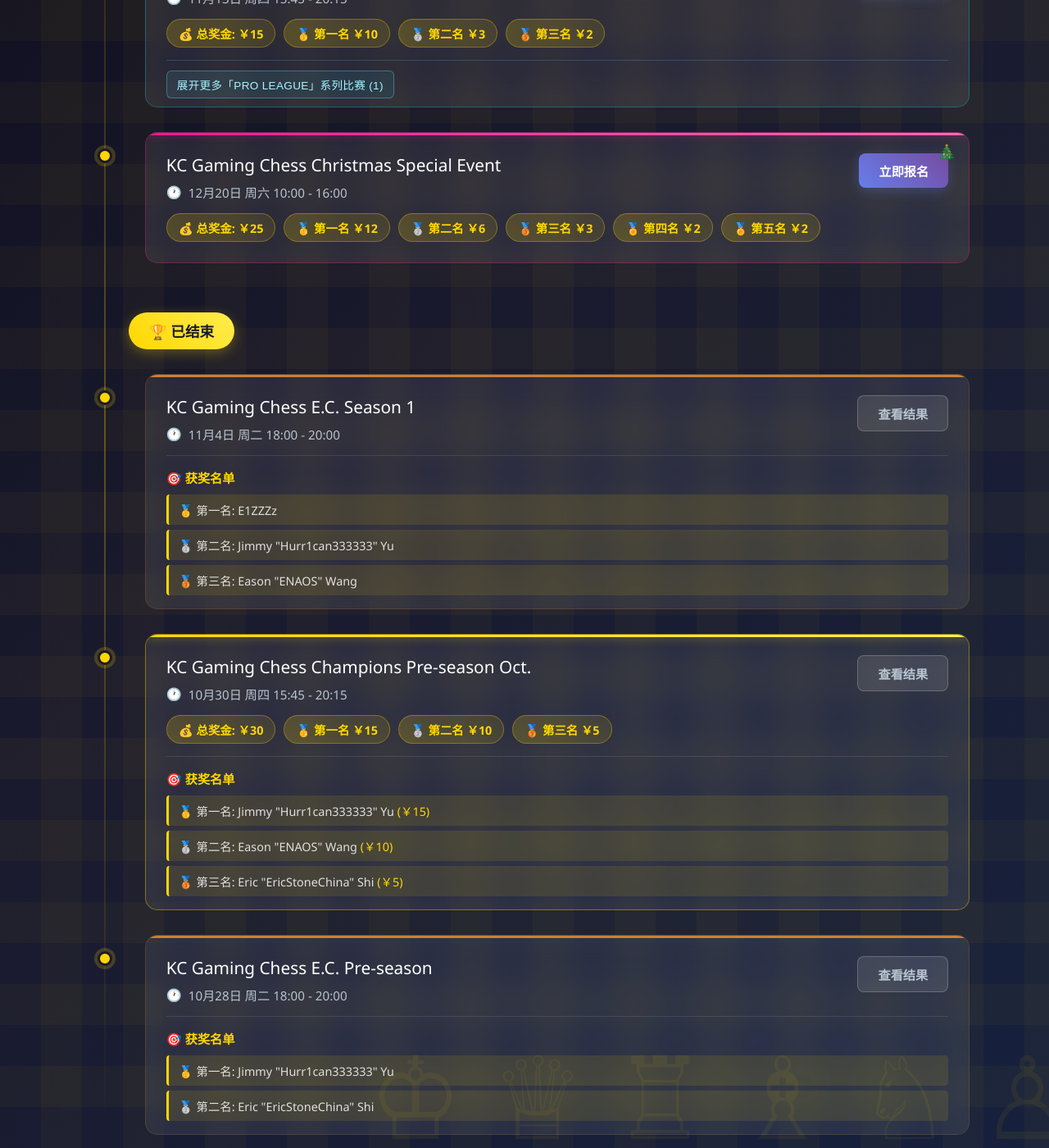
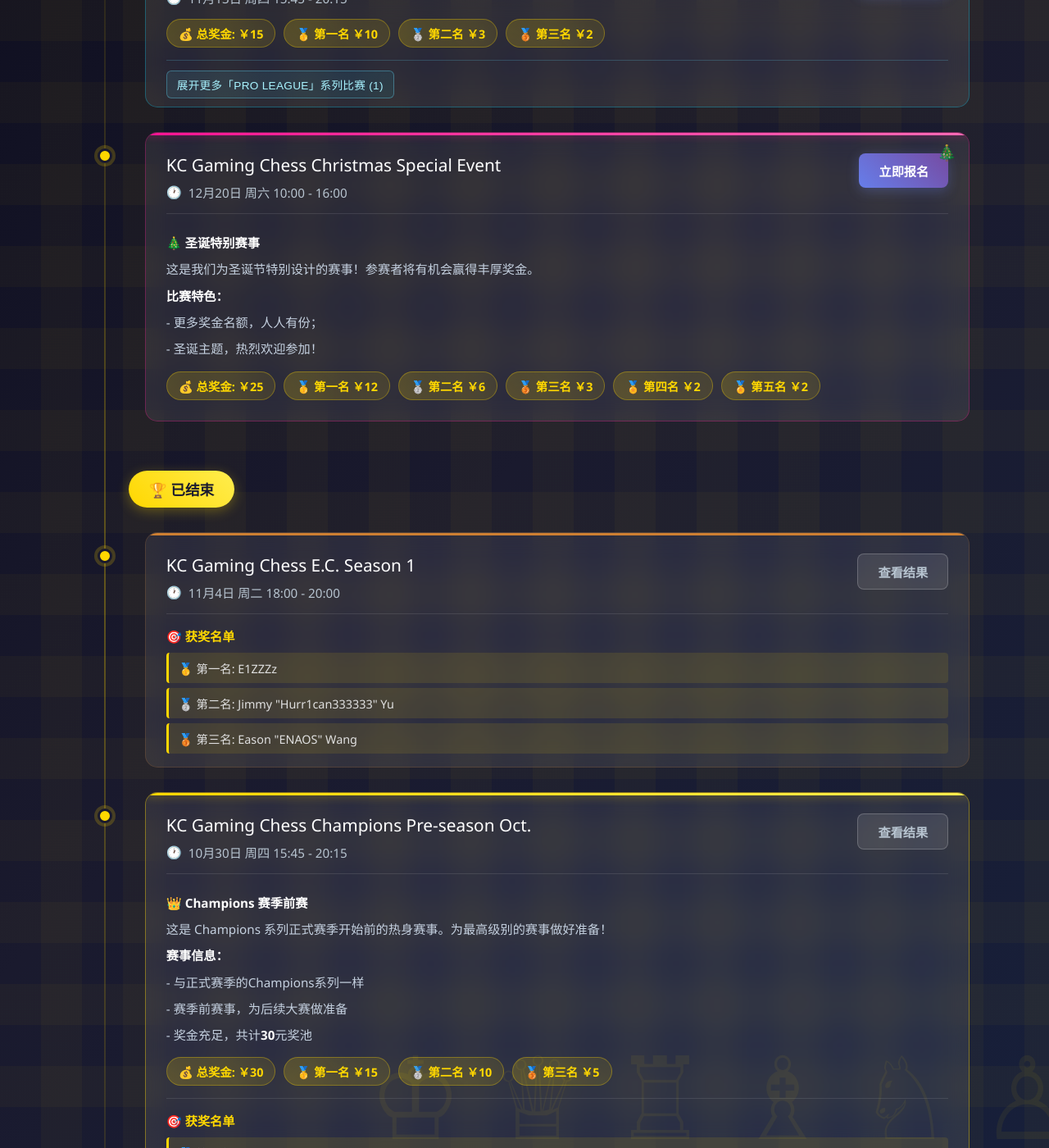
Before and after one commit to KCISEastCampus/Pages, a Jekyll site: the page built from chess.md, in a window 1280 px wide and 1400 px high, scrolled down 789 px. Shown: the whole window at 82% size. Built offline with Jekyll 4.4.1, drawn with Linux system fonts in a browser that asks for light colours.

Commit message:
添加比赛描述功能，支持简单的 Markdown 格式化，优化比赛信息展示

```diff
--- a/_layouts/chess_new.html
+++ b/_layouts/chess_new.html
@@ -791,6 +791,40 @@
         background: rgba(100, 100, 100, 0.4);
         border-color: rgba(150, 150, 150, 0.5);
       }
+
+      /* 自定义详情内容 */
+      .match-description {
+        margin-top: 15px;
+        padding-top: 15px;
+        border-top: 1px solid rgba(255, 255, 255, 0.1);
+        color: #c5d1e0;
+        font-size: 0.95em;
+        line-height: 1.6;
+      }
+
+      .match-description p {
+        margin: 8px 0;
+      }
+
+      .match-description strong {
+        color: #ffffff;
+        font-weight: 600;
+      }
+
+      .match-description em {
+        color: #a8f3ff;
+        font-style: italic;
+      }
+
+      .match-description ul,
+      .match-description ol {
+        margin: 10px 0 10px 20px;
+        padding-left: 20px;
+      }
+
+      .match-description li {
+        margin: 6px 0;
+      }
     </style>
   </head>
 
@@ -921,6 +955,7 @@
             endTime: {{ match.end_time | jsonify }},
             special_type: {{ match.special_type | jsonify }},
             special_icon: {{ match.special_icon | default: "" | jsonify }},
+            description: {{ match.description | jsonify }},
             prizes: [
               {% if match.prize_distribution %}
                 {% for prize in match.prize_distribution %}
@@ -1302,6 +1338,21 @@
           `;
         }
 
+        let descriptionHTML = '';
+        if (match.description) {
+          // 简单的 markdown 转 HTML（支持 **粗体** 和 *斜体*）
+          let desc = match.description;
+          // 处理 | 作为段落分隔符
+          desc = desc.split(' | ').join('</p><p>');
+          desc = desc.replace(/\*\*(.*?)\*\*/g, '<strong>$1</strong>');
+          desc = desc.replace(/\*(.*?)\*/g, '<em>$1</em>');
+          desc = desc.replace(/^### (.*?)$/gm, '<h4 style="color: #ffd700; margin: 12px 0 8px 0; font-size: 1em;">$1</h4>');
+          desc = desc.replace(/^- (.*?)$/gm, '<li>$1</li>');
+          desc = desc.replace(/(<li>.*?<\/li>)/s, '<ul>$1</ul>');
+
+          descriptionHTML = `<div class="match-description"><p>${desc}</p></div>`;
+        }
+
         const buttonHTML = isPast
           ? `<a href="${match.link}" target="_blank" class="match-btn secondary">查看结果</a>`
           : `<a href="${match.link}" target="_blank" class="match-btn primary">立即报名</a>`;
```
Also changed, not shown: other parts of _layouts/chess_new.html (+2 -0 lines).
